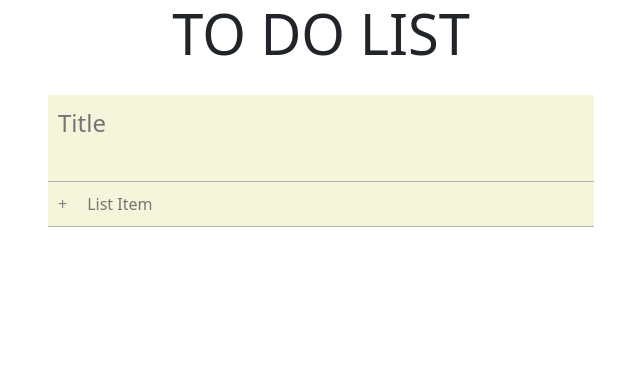
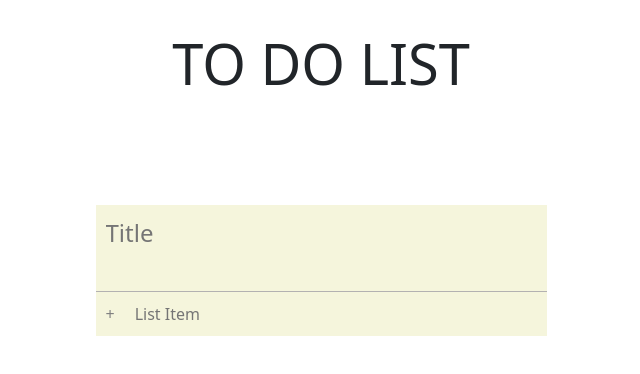
Before and after one commit to matea-nikolac/to-do-react-app, a React (Create React App) app: page / in a window 1280 px wide. Shown: the top 374 px of the page, without its empty margins (319-959 px from the left). Built offline with nearby package versions, Linux system fonts and the light colour scheme.

Commit message:
adding a new task + crossing out tasks works properly

```diff
--- a/src/components/Home.js
+++ b/src/components/Home.js
@@ -1,39 +1,42 @@
+import React, { useState, useEffect } from 'react';
 import Container from 'react-bootstrap/Container';
 import Row from 'react-bootstrap/Row';
 import Col from 'react-bootstrap/Col';
 
-import { useState, useEffect } from 'react';
-
-
 const Home = () => {
-
-  const [title, setTitle] = useState('Title')
-  const [task, setTask] = useState('')
-  const [tasks, setTasks] = useState([])
+  const [title, setTitle] = useState('Title');
+  const [task, setTask] = useState('');
+  const [tasks, setTasks] = useState([]);
+  const [checkedItems, setCheckedItems] = useState([])
 
   const handleTitleChange = (e) => {
-    setTitle(e.target.value)
-  }
+    setTitle(e.target.value);
+  };
 
   const handleTaskChange = (e) => {
-    setTask(task)
-  }
+    setTask(e.target.value);
+  };
 
   const handleEnterKey = (e) => {
-    if (e.key === 'Enter' && e.target.value !== ''){
-      const allTasks = [...tasks, task ]
-      setTasks(allTasks)
-      setTask('')
+    if (e.key === 'Enter' && task.trim() !== '') {
+      setTasks([...tasks, task]);
+      setCheckedItems([...checkedItems, false])
+      setTask('');
     }
-  }
+  };
 
   useEffect(() => {
     const clearTaskInput = () => {
       setTask('')
     }
-
     clearTaskInput()
   }, [tasks])
+
+  const handleCheckChange = (index) => {
+    const checkedItemsArray = [...checkedItems]
+    checkedItemsArray[index] = !checkedItemsArray[index]
+    setCheckedItems(checkedItemsArray)
+  }
 
   return (
     <Container>
@@ -41,40 +44,45 @@ const Home = () => {
         <Col className="title" xs="12">
           <h3 className="display-4 mb-8 text-center">TO DO LIST</h3>
         </Col>
-      <Col xs="12" lg="6" className="to-do-list-column mx-auto">
+        <Col xs="12" lg="5" className="to-do-list-column mx-auto">
           <div className="to-do-list">
-          <input className='title-input' placeholder={title} onChange={handleTitleChange}/>
-          <div className='tasks-list'>
-          <div className='add-task-row'>
-              <div className='task-icon'>+</div>
-              <div className='add-task-input-div'>
-                <input className='add-task-input'
-                placeholder='List Item'
+            <input
+              className="title-input"
+              placeholder={title}
+              onChange={handleTitleChange}
+            />
+            <div className="tasks-list">
+              {tasks.map((task, index) => (
+                <div className="added-task" key={index}>
+                  <label className='task-label' style = {{textDecoration: checkedItems[index]? 'line-through':'none'}}>
+                    <input
+                      type="checkbox"
+                      className="checkbox"
+                      checked = {checkedItems[index]}
+                      onChange = {() => handleCheckChange(index)}
+                    />
+                    {task}
+                  </label>
+                </div>
+              ))}
+              <div className="add-task-row">
+                <div className="task-icon">+</div>
+                <div className="add-task-input-div">
+                  <input
+                    className="add-task-input"
+                    placeholder="List Item"
                     onChange={handleTaskChange}
                     onKeyPress={handleEnterKey}
+                    value = {task}
                   />
                 </div>
               </div>
-            {tasks.map((task, index) => (
-              <div className='add-task-row'>
-                <div className='task-icon'>+</div>
-                <div className='add-task-input-div'>
-                  <input
-                  className='add-task-input'
-                  placeholder='Add a task'
-                  key = {index}
-                  onChange={handleTaskChange}
-                  onKeyPress={handleEnterKey}
-                  />
-                </div>
-              </div>
-            ))}
             </div>
           </div>
         </Col>
       </Row>
     </Container>
-  )
-}
+  );
+};
 
-export default Home
+export default Home;
--- a/src/styles/main.scss
+++ b/src/styles/main.scss
@@ -1,12 +1,12 @@
 @import './global/variables.scss';
 
-.title {
-  margin-top: 40px;
+.title h3 {
+  margin-top: 30px;
 }
 
 .to-do-list {
   background-color: $list-background-color;
-  margin-top: 20px;
+  margin-top: 100px;
   position: relative;
 
   .title-input {
@@ -35,9 +35,9 @@
     }
 
     }
-    .add-task-row{
+    .add-task-row {
       border-top: 1px solid rgb(179, 177, 177);
-      border-bottom: 1px solid rgb(179, 177, 177);
+      // border-bottom: 1px solid rgb(179, 177, 177);
       display: flex;
 
       .add-task-input-div{
@@ -48,5 +48,14 @@
       }
     }
 
+    .added-task{
+      border-top: 1px solid rgb(179, 177, 177);
+      padding: 7px;
+
+      .checkbox{
+        margin: 10px;
+      }
+    }
+
 
 }
```
Lines whose indentation alone changed are shown as unchanged.
